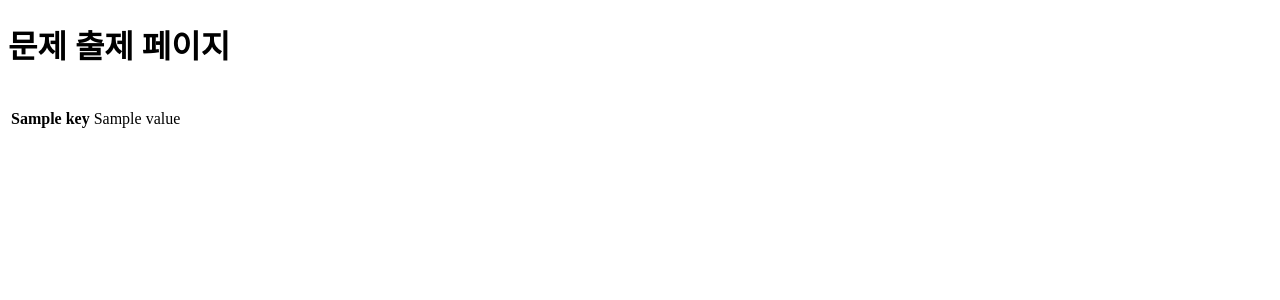
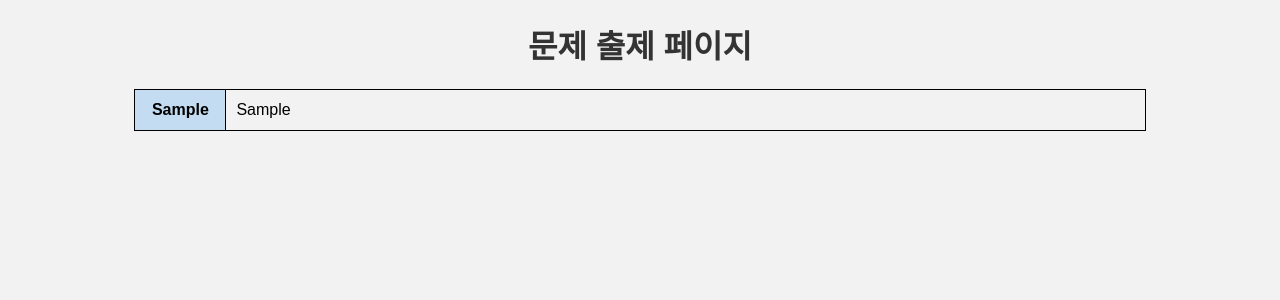
Before and after one commit to wldnd2/MS_Azure, a Flask app: template templates/questions.html in a window 1280 px wide. Shown: the top 300 px of the page. Run offline with Flask 2, Linux system fonts and the light colour scheme; the template is opened without the code that fills it: most values are stand-ins (such as "Sample title", 1, 10 or a date in 2020).

Commit message:
feat: Showing Questions

```diff
--- a/run.py
+++ b/run.py
@@ -57,7 +57,12 @@ def loading():
 @app.route('/questions')
 def questions(result):
     question = pdf_processing(result["filename"], result["start_page"], result["end_page"], result["num_of_questions"])
-    return render_template('questions.html', result=question)
+    Qna_result = {}
+    print("************************")
+    for key, value in question.items():
+        Qna_result[key] = json.loads(value)
+    print(Qna_result)
+    return render_template('questions.html', result=Qna_result)
 
 
 if __name__ == '__main__':
--- a/templates/questions.html
+++ b/templates/questions.html
@@ -6,17 +6,56 @@
    <meta http-equiv="X-UA-Compatible" content="IE=edge">
    <meta name="viewport" content="width=device-width, initial-scale=1.0">
    <title>Document</title>
+   <style>
+      body {
+         background-color: #f2f2f2;
+         font-family: Arial, sans-serif;
+      }
+
+      h1 {
+         color: #333;
+         text-align: center;
+      }
+
+      table {
+         margin: 20px auto;
+         border-collapse: collapse;
+         border: 1px solid #ddd;
+         width: 80%;
+      }
+
+      th, td {
+         padding: 10px;
+         text-align: left;
+         border: 1px solid #000;
+      }
+
+      th {
+         width: 70px;
+         height: 20px;
+         text-align: center;
+         background-color: #c3dcf1;
+      }
+   </style>
 </head>
 <body>
    <h1>문제 출제 페이지</h1>
+   {% for key, value in result.items() %}
       <table>
-        {% for key, value in result.items() %}
+         {% for inner_key, inner_value in value.items() %}
+            {% if inner_key == '문제' %}
                <tr>
-              <th> {{ key }} </th>
-              <td> {{ value }} </td>
+                  <th>{{ key }}번 {{ inner_key }}</th>
+                  <td>{{ inner_value }}</td>
                </tr>
-           <br>
+            {% else %}
+               <tr>
+                  <th>{{ inner_key }}</th>
+                  <td>{{ inner_value }}</td>
+               </tr>
+            {% endif %}
          {% endfor %}
       </table>
+   {% endfor %}
 </body>
 </html>
```
Also changed, not shown: pdf.py (+3 -8 lines). Lines whose indentation alone changed are shown as unchanged.
